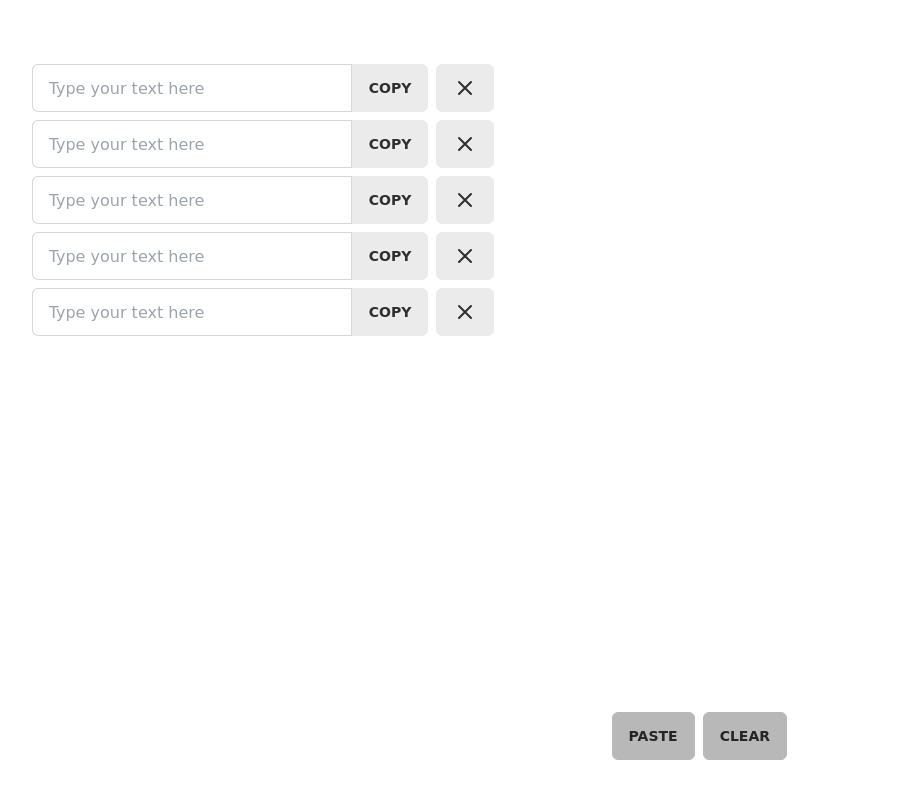
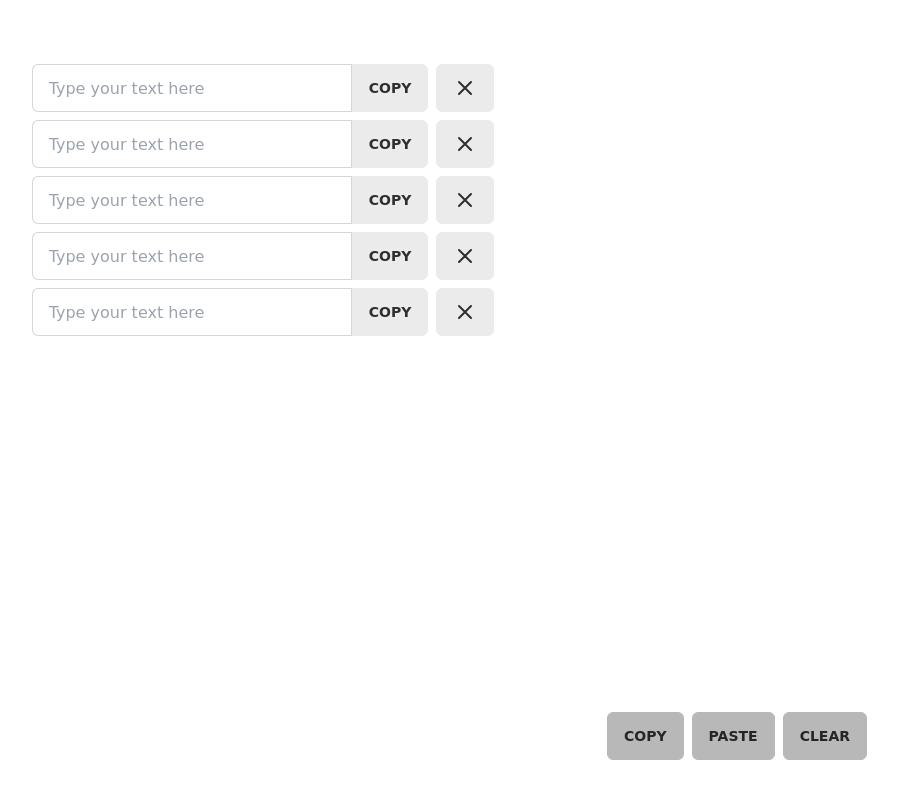
Before and after one commit to Mrbunker/clipboards, a Vue app: page / in a window 1280 px wide. Shown: the whole page, without its empty margins (373-1271 px from the left). Built offline with nearby package versions, Linux system fonts and the light colour scheme.

Commit message:
disable undo after input

```diff
--- a/src/components/InputList.vue
+++ b/src/components/InputList.vue
@@ -1,6 +1,6 @@
 <script setup lang="ts">
   import { computed, ref } from "vue";
-  import { onKeyStroke, useStorage } from "@vueuse/core";
+  import { onKeyStroke, useActiveElement, useStorage } from "@vueuse/core";
 
   interface StateItem {
     content: string;
@@ -14,10 +14,9 @@
     { content: "", id: 3 },
     { content: "", id: 4 },
   ];
+  const initStateStr = JSON.stringify(initState);
+  const StateList = useStorage<StateItem[]>("Datalist", JSON.parse(initStateStr));
 
-  const initStateStr = JSON.stringify(initState);
-
-  const StateList = useStorage<StateItem[]>("Datalist", JSON.parse(initStateStr));
   /** StateList 中，第一个 content 为空的下标 */
   const emptyIndex = computed(() => {
     return StateList.value.findIndex((item) => {
@@ -25,8 +24,27 @@
     });
   });
 
+  const currentCopyIndex = useStorage<number>("currentCopyIndex", 0);
+
+  // !todo settings.json
+  const settings = useStorage<{ trim: boolean; quick: boolean }>(
+    "settings",
+    JSON.parse(
+      JSON.stringify({
+        trim: true,
+        quick: true,
+      }),
+    ),
+  );
+
+  const getFormatText = (text: string) => {
+    if (settings.value.trim) return text.trim();
+    else return text;
+  };
+
   const handlePaste = async (str?: string) => {
-    const clipText = await navigator.clipboard.readText();
+    const clipText = getFormatText(await navigator.clipboard.readText());
+    // 如果有空的输入框，就插入到空输入框中，否则新开一个
     if (emptyIndex.value !== -1) {
       StateList.value[emptyIndex.value].content = clipText;
     } else {
@@ -36,16 +54,23 @@
       };
       StateList.value.push(newItem);
     }
-    // 添加后不允许 undo
-    if (clearBtn.value.btnState === "undo") clearBtn.value.btnState = "clear";
   };
 
-  const handleCopyBtnClick = (item: StateItem) => {
+  const handleCopyItem = (item: StateItem) => {
     navigator.clipboard.writeText(item.content);
+  };
+
+  const handleCopy = () => {
+    currentCopyIndex.value = currentCopyIndex.value + 1;
   };
 
   const handleDelectBtnClick = (index: number) => {
     StateList.value.splice(index, 1);
+  };
+
+  const handleInputChange = () => {
+    // 完成新的输入后不允许 undo clear
+    if (clearBtn.value.btnState === "undo") clearBtn.value.btnState = "clear";
   };
 
   const clearBtn = ref<{ btnState: "clear" | "undo"; saveThelastState: StateItem[] }>({
@@ -66,6 +91,13 @@
 
   /** 当按下 ctrl+v 时 */
   onKeyStroke(["v", "V"], (e) => {
+    // 完成新的输入后不允许 undo clear
+    if (clearBtn.value.btnState === "undo") clearBtn.value.btnState = "clear";
+
+    // 正在聚焦输入框时，不触发粘贴快捷键
+    const activeElement = useActiveElement();
+    if (activeElement.value?.dataset.type === "input") return;
+
     if (!e.ctrlKey) return;
     e.preventDefault();
     handlePaste();
@@ -79,11 +111,12 @@
           type="text"
           placeholder="Type your text here"
           class="input input-bordered w-full max-w-xs rounded-md rounded-r-none"
+          data-type="input"
+          @input="handleInputChange()"
+          spellcheck="false"
           v-model="item.content"
         />
-        <button class="btn rounded-md rounded-l-none" @click="handleCopyBtnClick(item)">
-          copy
-        </button>
+        <button class="btn rounded-md rounded-l-none" @click="handleCopyItem(item)">copy</button>
         <button class="btn rounded-md mx-2" @click="handleDelectBtnClick(index)">
           <!-- prettier-ignore -->
           <svg xmlns="http://www.w3.org/2000/svg" class="h-6 w-6" fill="none" viewBox="0 0 24 24" stroke="currentColor" > <path stroke-linecap="round" stroke-linejoin="round" stroke-width="2" d="M6 18L18 6M6 6l12 12" /> </svg>
@@ -92,9 +125,10 @@
     </div>
   </div>
 
-  <div class="fixed right-28 bottom-10 flex justify-center content-center">
-    <button class="btn btn-primary rounded-md" @click="handlePaste()">paste</button>
-    <button class="btn btn-primary rounded-md mx-2" @click="handleClearBtnClick(clearBtn.btnState)">
+  <div class="fixed right-10 bottom-10 flex justify-center content-center">
+    <button class="btn btn-primary rounded-md mr-2" @click="handleCopy">copy</button>
+    <button class="btn btn-primary rounded-md mr-2" @click="handlePaste()">paste</button>
+    <button class="btn btn-primary rounded-md" @click="handleClearBtnClick(clearBtn.btnState)">
       {{ clearBtn.btnState }}
     </button>
   </div>
```
